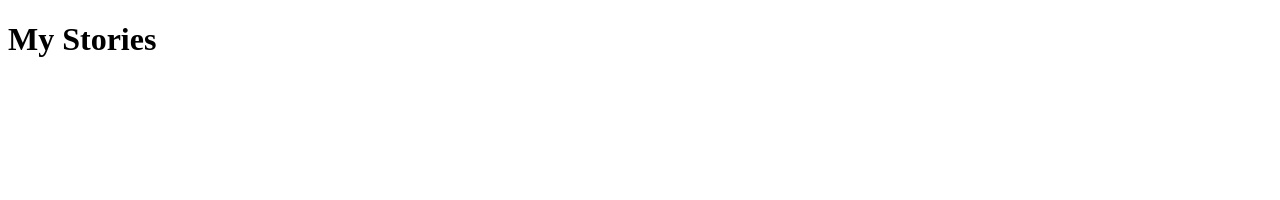
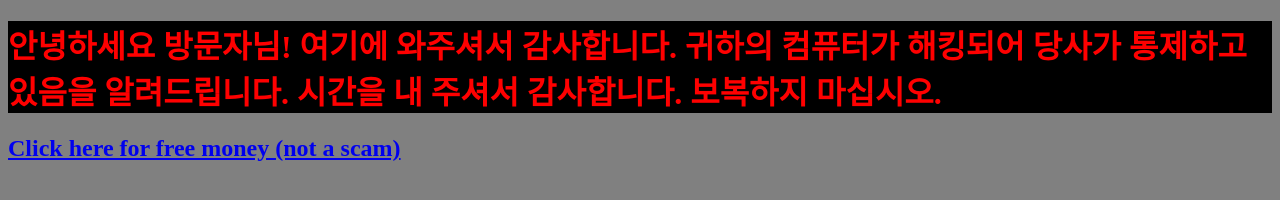
Before and after one commit to StoriesIHaveMade/storiesihavemade.GitHub.io, a plain HTML site: page Index.html in a window 1280 px wide. Drawn offline with Linux system fonts and the light colour scheme.

Commit message:
Update Index.html

```diff
--- a/Index.html
+++ b/Index.html
@@ -1,11 +1,17 @@
+
 <!DOCTYPE html>
 <html>
-<head>
-<meta "charset=utf-8">
-<title>My Stories</title>
-</head>
-<body>
-<h1>My Stories</h1>
-
-</body>
+    <head>
+        <meta charset="utf-8">
+        <title>Hacked</title>
+    </head>
+    <style>
+        h1{color:red; background-color:black;}
+        body{background-color:grey
+        ;}
+    </style>
+    <body>
+<h1>안녕하세요 방문자님! 여기에 와주셔서 감사합니다. 귀하의 컴퓨터가 해킹되어 당사가 통제하고 있음을 알려드립니다. 시간을 내 주셔서 감사합니다. 보복하지 마십시오.</h1>
+<h2><a href="https://m.hackers.com/">Click here for free money (not a scam)</a></h2>
+    </body>
 </html>
```
